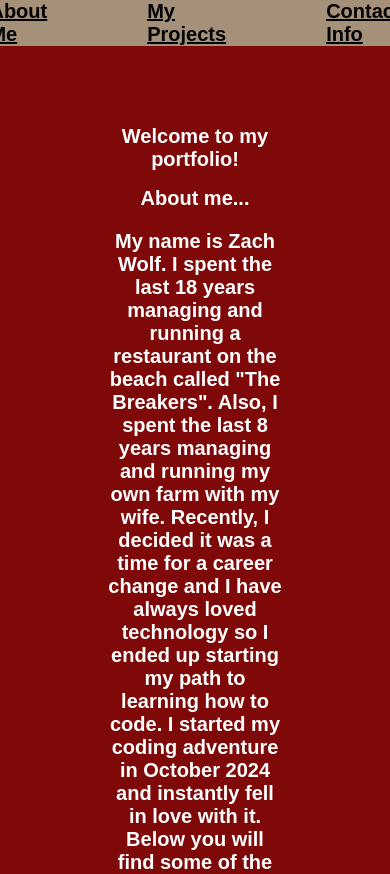
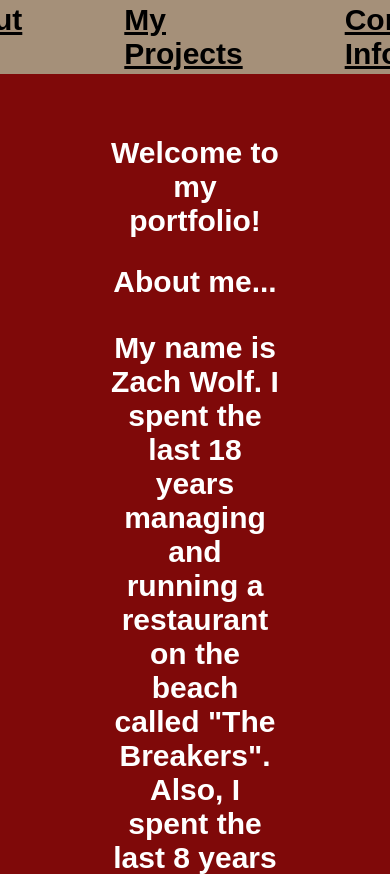
Before and after one commit to ZachWolf819/portfolio, a plain HTML site: page index.html in a window 390 px wide. Shown: the top 874 px of the page. Drawn offline with Linux system fonts and the light colour scheme.

Commit message:
Add files via upload

```diff
--- a/styles.css
+++ b/styles.css
@@ -1,7 +1,8 @@
 @media (max-width: 768px) {
     * {
-    font-size: 20px;
+    font-size: 30px;
     height: auto;
+    padding: 1px;
     }
   }
 
```
